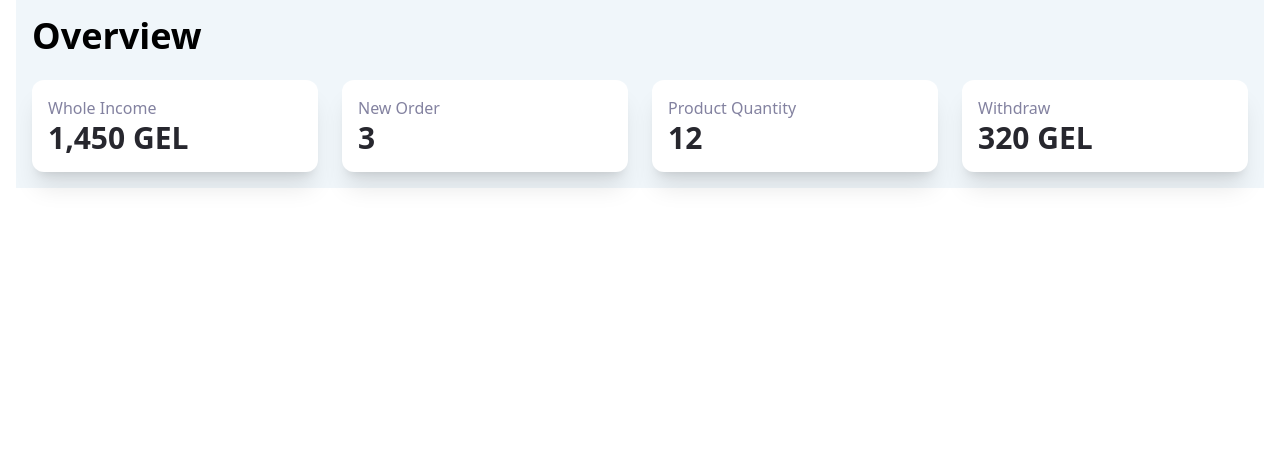
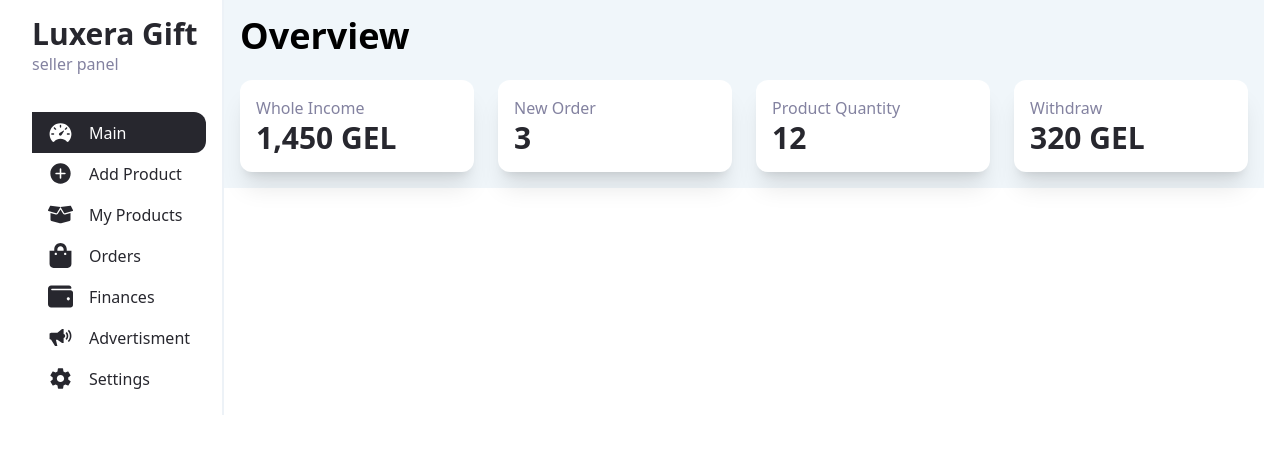
Before and after one commit to GeoLine02/luxera, a Next.js app: page /en/shop in a window 1280 px wide. Shown: the top 454 px of the page. Built offline with nearby package versions, Linux system fonts and the light colour scheme; a web font is replaced by a local one.

Commit message:
style: temporary section styles

```diff
--- a/app/[locale]/(shopOwner)/shop/components/sections/SectionSelector.tsx
+++ b/app/[locale]/(shopOwner)/shop/components/sections/SectionSelector.tsx
@@ -47,7 +47,7 @@
   const dispatch = useDispatch<AppDispatch>();
 
   const mobileSectionStyles = classNames(
-    "transition-all fixed duration-300 z-50 top-0 h-full",
+    "transition-all fixed duration-300 z-50 top-0 h-full max-w-[300px]",
     {
       "left-0": isSectionsOpen,
       "-left-[100%]": !isSectionsOpen,
@@ -60,7 +60,7 @@
 
   return (
     <div
-      className={`${mobileSectionStyles} bg-white p-4 max-w-[300px] border-r-2 border-light-gray`}
+      className={`${mobileSectionStyles} md:static bg-white p-4  border-r-2 md:max-w-[400px] border-light-gray`}
     >
       <section className="flex justify-between items-center md:block">
         <div>
--- a/app/[locale]/(shopOwner)/shop/components/sections/Sections.tsx
+++ b/app/[locale]/(shopOwner)/shop/components/sections/Sections.tsx
@@ -8,7 +8,7 @@
   const { activeSection } = useSelector((state: RootState) => state.shopSLice);
 
   return (
-    <div className="p-4 bg-ice-blue w-full">
+    <div className="p-4 bg-ice-blue w-full h-full">
       {activeSection === "main" && <MainSection />}
     </div>
   );
--- a/app/[locale]/(shopOwner)/shop/page.tsx
+++ b/app/[locale]/(shopOwner)/shop/page.tsx
@@ -4,9 +4,9 @@
 
 const Shop = () => {
   return (
-    <div>
+    <div className="min-h-screen">
       <Header />
-      <div className="px-4 flex">
+      <div className="px-4 flex h-full">
         <SectionSelector />
         <Sections />
       </div>
```
